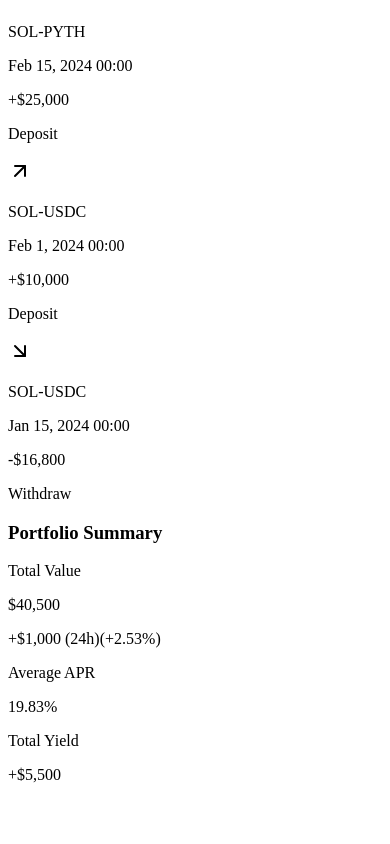
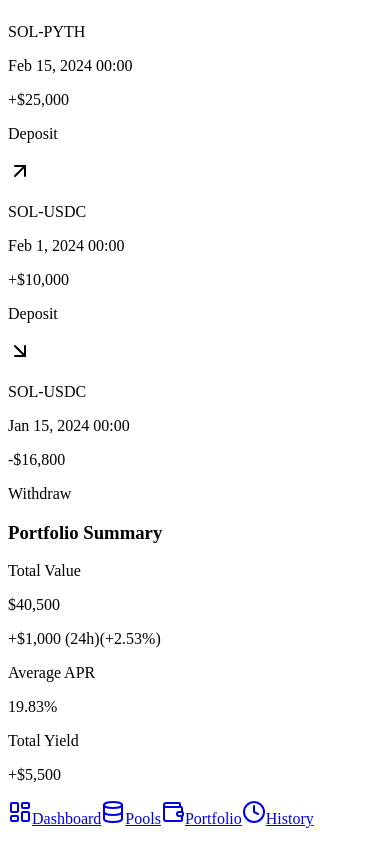
Before and after one commit to AutoYield-DeFi/AY, a React (Vite) app in the folder client/: page / in a window 390 px wide. Shown: the part 976-1820 px from the top of the page. Before the commit the page ends 1776 px from the top, so only its background shows below. Built offline with nearby package versions, Linux system fonts and the light colour scheme.

Commit message:
Add bottom navigation bar to improve mobile usability.
Screenshot: https://storage.googleapis.com/screenshot-production-us-central1/7d76da56-91a3-4197-acd7-40c116d48bcd/d12abab2-054f-43c9-81d6-8431b1a199e0.jpg

```diff
--- a/client/src/App.tsx
+++ b/client/src/App.tsx
@@ -3,6 +3,7 @@ import { QueryClientProvider } from "@tanstack/react-query";
 import { queryClient } from "./lib/queryClient";
 import { Toaster } from "@/components/ui/toaster";
 import { NavigationBar } from "@/components/layout/navbar";
+import { BottomNav } from "@/components/layout/bottom-nav";
 import { Suspense, lazy } from "react";
 import { Loading } from "@/components/ui/loading";
 
@@ -18,7 +19,7 @@ function Router() {
   return (
     <div className="flex flex-col min-h-screen">
       <NavigationBar />
-      <main className="flex-1 container mx-auto px-4 py-8">
+      <main className="flex-1 container mx-auto px-4 py-8 pb-24 md:pb-8">
         <Suspense fallback={<Loading />}>
           <Switch>
             <Route path="/" component={Dashboard} />
@@ -30,6 +31,7 @@ function Router() {
           </Switch>
         </Suspense>
       </main>
+      <BottomNav />
     </div>
   );
 }
```
